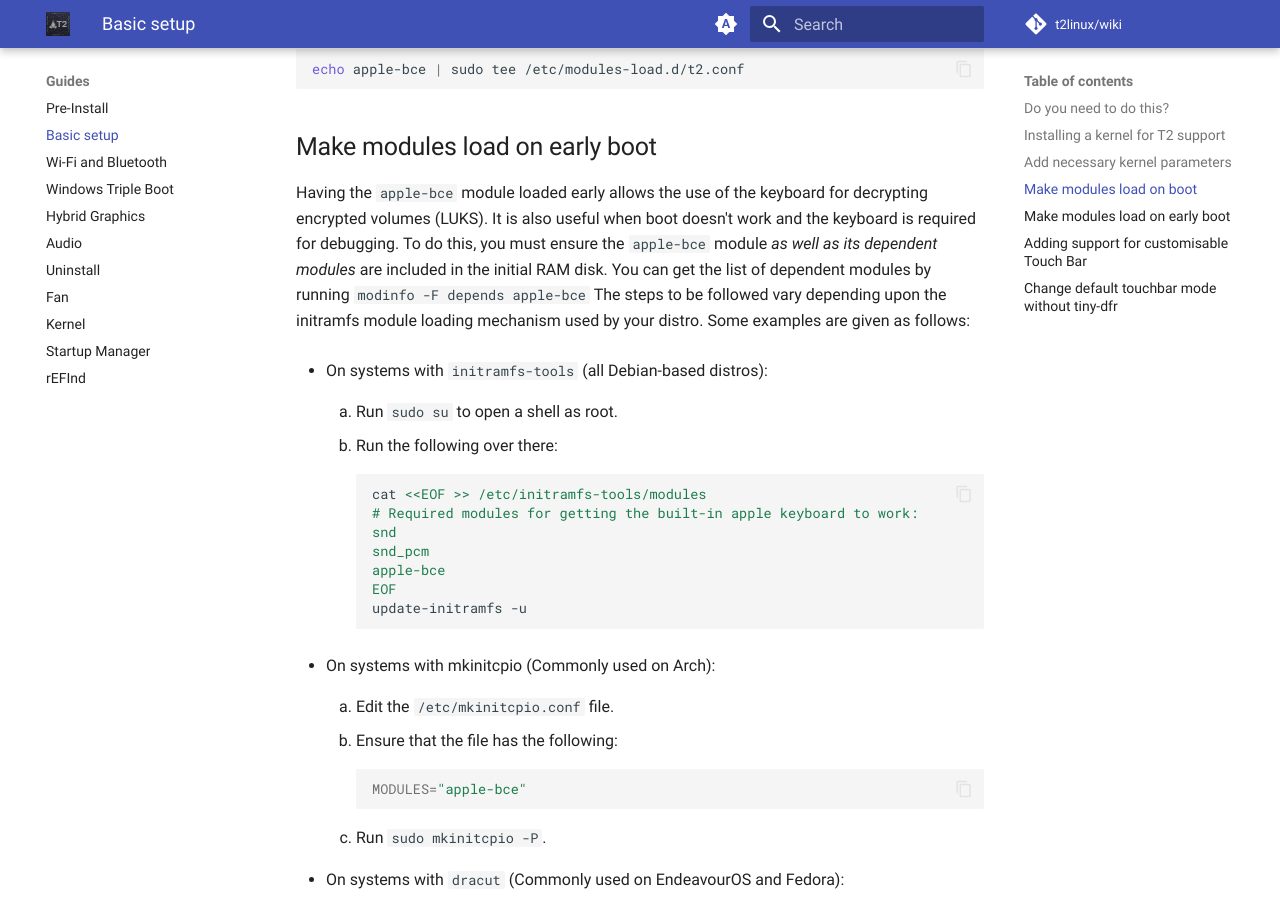
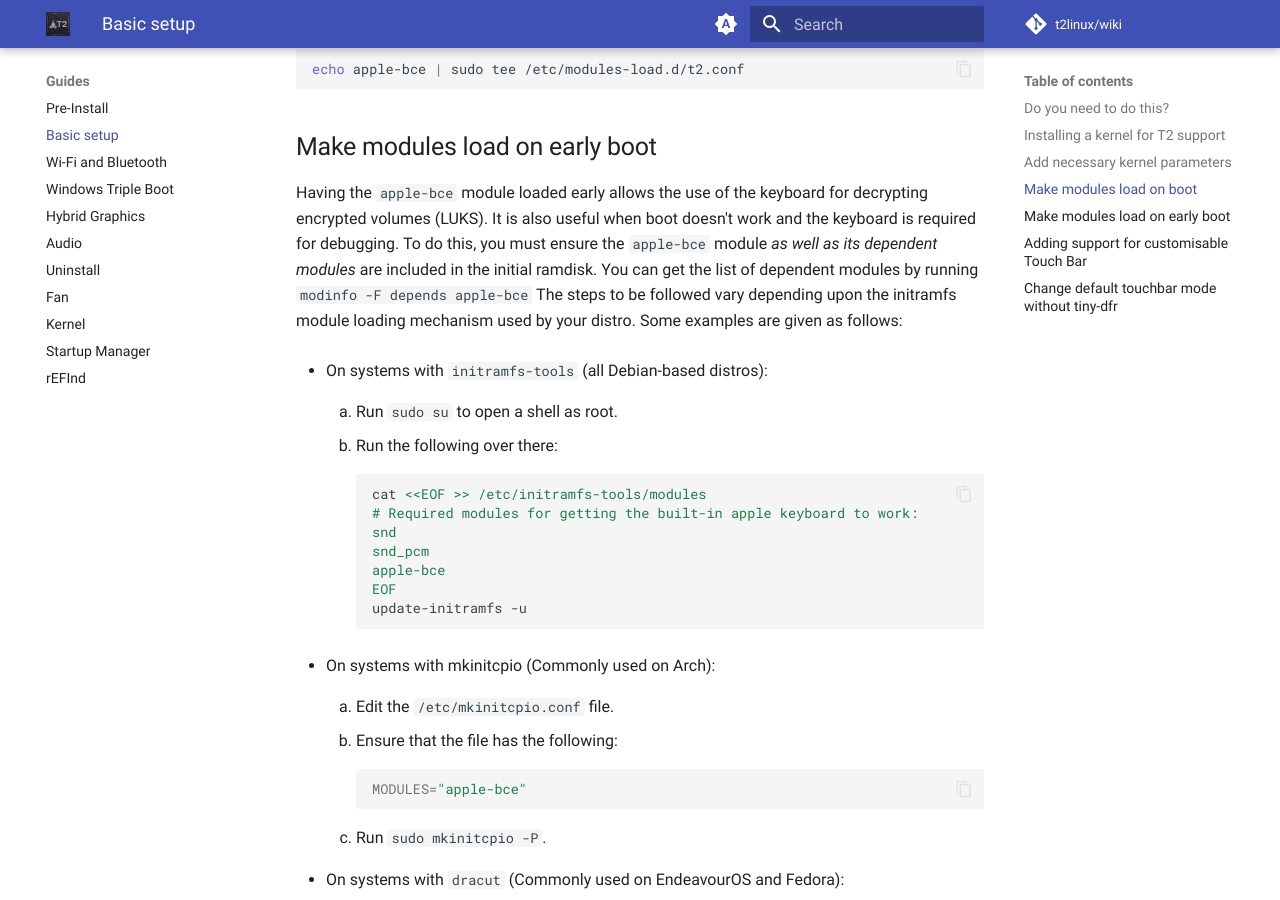
Before and after one commit to t2linux/wiki, an MkDocs documentation site: the page built from docs/guides/postinstall.md, in a window 1280 px wide and 900 px high, scrolled down 1805 px. Built offline with MkDocs 1.6.1 and Material for MkDocs 9.7.7, drawn with Linux system fonts in a browser that asks for light colours; comment, search, counter and statistics services are not loaded.

Commit message:
Update docs/guides/postinstall.md
Co-authored-by: Aditya Garg <gargaditya08@live.com>

```diff
--- a/docs/guides/postinstall.md
+++ b/docs/guides/postinstall.md
@@ -53,7 +53,7 @@ echo apple-bce | sudo tee /etc/modules-load.d/t2.conf
 
 Having the `apple-bce` module loaded early allows the use of the keyboard for decrypting encrypted volumes (LUKS).
 It is also useful when boot doesn't work and the keyboard is required for debugging.
-To do this, you must ensure the `apple-bce` module *as well as its dependent modules* are included in the initial RAM disk.
+To do this, you must ensure the `apple-bce` module *as well as its dependent modules* are included in the initial ramdisk.
 You can get the list of dependent modules by running `modinfo -F depends apple-bce`
 The steps to be followed vary depending upon the initramfs module loading mechanism used by your distro. Some examples are given as follows:
 
```
